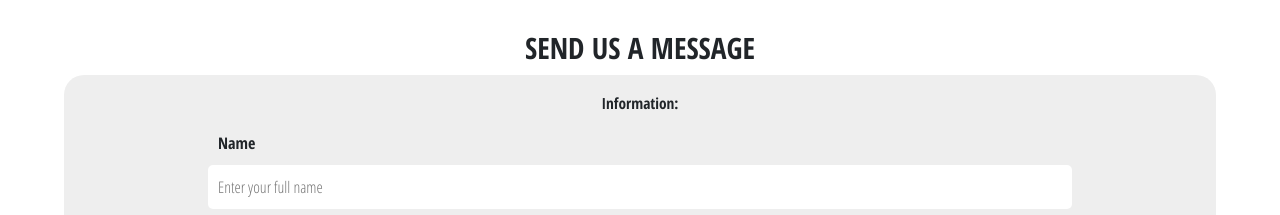
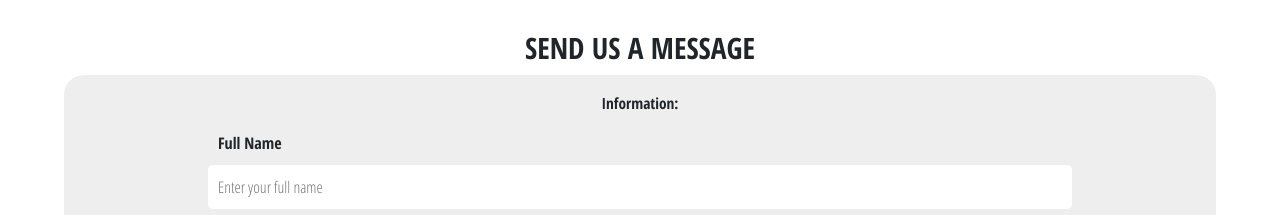
Before and after one commit to kaedennn/Adonis-Auto-Detailing, a React (Create React App) app: page /contact in a window 1280 px wide. Shown: the part 820-1035 px from the top of the page. Built offline with nearby package versions, Linux system fonts and the light colour scheme.

Commit message:
attepmt 2

```diff
--- a/public/index.html
+++ b/public/index.html
@@ -11,10 +11,9 @@
   <body>
     <noscript>You need to enable JavaScript to run this app.</noscript>
     <div id="root"></div>
-    <form name='contact' method='POST' data-netlify='true' netlify-honeypot="bot-field" hidden>
-      <input type="hidden" name="form-name" value="contact" />
+    <form name='contact' method='POST' action='/success' data-netlify='true' netlify-honeypot="bot-field" hidden>
       <h6 className='bold top20'>Information:</h6>
-      <label className='bold' for='fname'>Name</label>
+      <label className='bold' for='fname'>Full Name</label>
       <input id='fname' name='fname' type='text' placeholder='Enter your full name' required />
       <label className='bold' for='email'>Email</label>
       <input id='email' name='email' type='email' placeholder='Enter your email' required />
--- a/src/App.js
+++ b/src/App.js
@@ -24,6 +24,7 @@ import FAQ from './pages/faq/faq.component';
 import MobileDetailing from './pages/mobile-detailing/mobile-detailing.component';
 import Testimonials from './pages/testimonials/testimonials.component';
 import About from './pages/about/about.component';
+import Success from './pages/success/success.component';
 
 import './App.css';
 
@@ -63,6 +64,7 @@ function App() {
         <Route path='mobile-detailing' element={<MobileDetailing/>}/>
         <Route path='testimonials' element={<Testimonials/>}/>
         <Route path='about' element={<About/>}/>
+        <Route path='success' element={<Success/>}/>
       </Routes>
       <Footer/>
     </div>
--- a/src/pages/contact/contact.component.jsx
+++ b/src/pages/contact/contact.component.jsx
@@ -30,9 +30,10 @@ export default function Contact() {
             <div className="contact__form__container">
                 <h1 className='bold uppercase'>Send us a message</h1>
                 <div className="contact__form">
-                    <form name='contact' method='POST' data-netlify='true' netlify-honeypot="bot-field">
+                    <form name='contact' method='POST' action='/success' data-netlify='true' netlify-honeypot="bot-field">
+                        <input type="hidden" name="form-name" value="contact" />
                         <h6 className='bold top20'>Information:</h6>
-                        <label className='bold' for='fname'>Name</label>
+                        <label className='bold' for='fname'>Full Name</label>
                         <input id='fname' name='fname' type='text' placeholder='Enter your full name' required />
                         <label className='bold' for='email'>Email</label>
                         <input id='email' name='email' type='email' placeholder='Enter your email' required />
--- /dev/null
+++ b/src/pages/success/success.component.jsx
@@ -0,0 +1,9 @@
+import React from 'react'
+
+export default function Success() {
+    return (
+        <div>
+            test
+        </div>
+    )
+}
```
